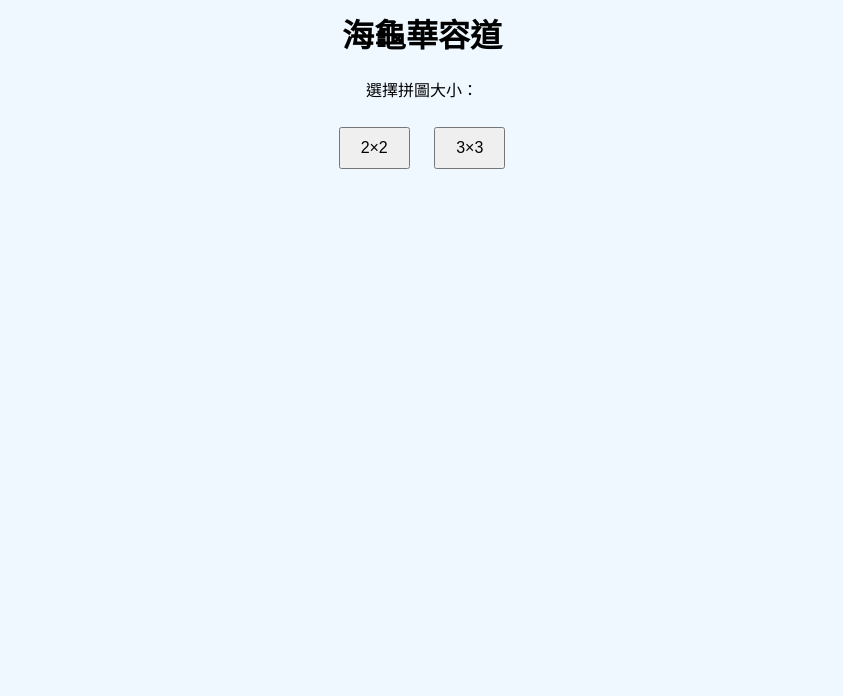
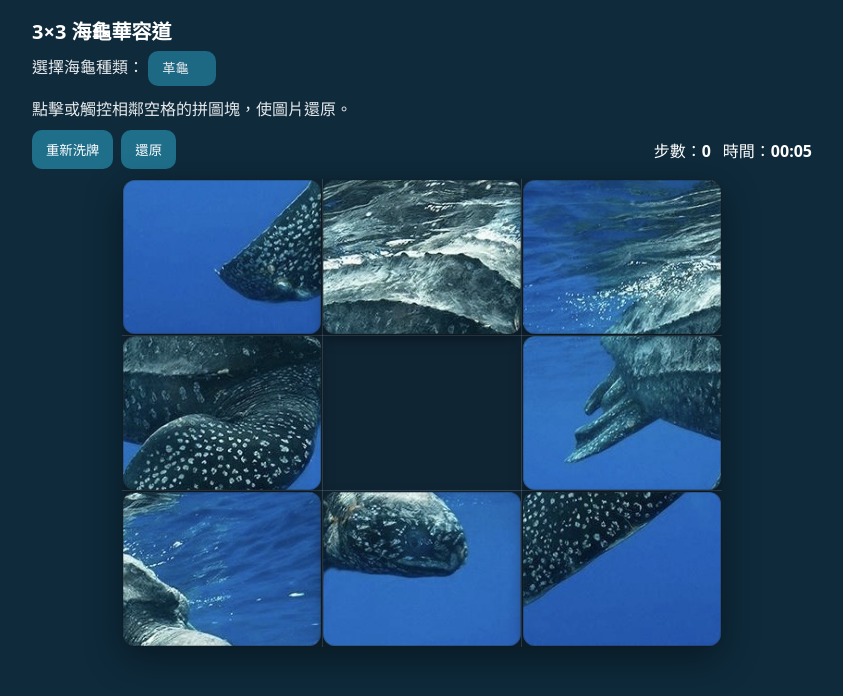
Before and after one commit to ycoca2024/sea-turtle-sliding-puzzle, a plain HTML site: page index.html in a window 1280 px wide. Shown: the whole page, without its empty margins (218-1061 px from the left). Drawn offline with Linux system fonts and the light colour scheme.

Commit message:
Update index.html

```diff
--- a/index.html
+++ b/index.html
@@ -1,138 +1,259 @@
 <!DOCTYPE html>
-<html lang="zh-TW">
+<html lang="zh-Hant">
 <head>
-  <meta charset="UTF-8">
-  <title>海龜華容道</title>
-  <style>
-    body { font-family: sans-serif; text-align: center; background: #f0f8ff; }
-    h1 { margin-top: 10px; }
-    #menu button { margin: 10px; padding: 10px 20px; font-size: 16px; }
-    #puzzle { display: grid; margin: 20px auto; gap: 2px; }
-    .tile {
-      width: 100px; height: 100px;
-      background-size: cover;
-      background-position: center;
-      cursor: pointer;
-      border: 1px solid #ccc;
-    }
-    .hidden { display: none; }
-    #infoBox {
-      position: fixed; top: 50%; left: 50%;
-      transform: translate(-50%, -50%);
-      background: white; padding: 20px; border: 2px solid #333;
-      width: 300px; z-index: 100;
-    }
-    #infoBox button { margin-top: 10px; padding: 5px 15px; }
-  </style>
+<meta charset="UTF-8" />
+<meta name="viewport" content="width=device-width, initial-scale=1" />
+<title>3×3 海龜華容道</title>
+<style>
+  :root { --gap: 3px; }
+  body{font-family: system-ui, -apple-system, "Segoe UI", Arial; margin:0; background:#0e2a3b; color:#fff}
+  .wrap{max-width:780px;margin:0 auto;padding:16px}
+  h1{font-size:20px;margin:0 0 6px}
+  .subtitle{opacity:.9;margin:6px 0 10px}
+  .toolbar{display:flex;gap:8px;flex-wrap:wrap;align-items:center;margin-bottom:8px}
+  select,button{background:#1f6f8b;color:#fff;border:none;padding:10px 14px;border-radius:10px;cursor:pointer}
+  select{appearance:none}
+  button:hover{filter:brightness(1.1)}
+  .stats{margin-left:auto;display:flex;gap:12px;align-items:center;font-variant-numeric:tabular-nums}
+  .board{width:min(92vw,600px);aspect-ratio:1/1;position:relative;border-radius:14px;background:#102534;
+         box-shadow:0 12px 36px rgba(0,0,0,.4);margin:10px auto;touch-action:manipulation;user-select:none;overflow:hidden}
+  .tile{position:absolute;width:calc((100% - 2*var(--gap))/3);height:calc((100% - 2*var(--gap))/3);
+        background-size:300% 300%;background-repeat:no-repeat;background-position:center;
+        border-radius:12px;box-shadow:inset 0 0 0 1px rgba(255,255,255,.06),0 6px 14px rgba(0,0,0,.35);
+        transition:transform .12s ease;will-change:transform;margin:calc(var(--gap)/3)}
+  .tile::after{content:"";position:absolute;inset:0;border-radius:12px;box-shadow:inset 0 0 0 1px rgba(0,0,0,.25)}
+  .tile.empty{opacity:0;pointer-events:none}
+  .gridlines{position:absolute;inset:0;border-radius:14px;pointer-events:none;
+    background:linear-gradient(#ffffff26,#ffffff26) 0 33.333%/100% 1px no-repeat,
+               linear-gradient(#ffffff26,#ffffff26) 0 66.666%/100% 1px no-repeat,
+               linear-gradient(90deg,#ffffff26,#ffffff26) 33.333% 0/1px 100% no-repeat,
+               linear-gradient(90deg,#ffffff26,#ffffff26) 66.666% 0/1px 100% no-repeat}
+  .win{position:absolute;inset:0;display:none;place-items:center;background:rgba(0,0,0,.25);backdrop-filter:blur(2px);
+  z-index:10; /* 加這行確保解說卡在最上層 */}
+  .win.show{display:grid}
+  .win .card{background:#fff;color:#123;padding:18px 22px;border-radius:12px;max-width:min(90vw,520px)}
+  .win .card img{max-width:100%;border-radius:8px;margin-bottom:10px}
+  .win .card h2{margin:.2em 0 .4em;font-size:18px}
+  .win .card p{margin:.3em 0 1em;line-height:1.5}
+   .small{font-size:12px;opacity:.8}
+
+/* 讓解說卡在棋盤內完整顯示，字不被裁掉 */
+.win{ padding:12px; }
+.win .card{
+  max-height: calc(100% - 24px);
+  overflow: auto;
+  -webkit-overflow-scrolling: touch;
+}
+.win .card img{
+  width:100%;
+  height:auto;
+  display:block;
+}
+</style>
 </head>
 <body>
-  <h1>海龜華容道</h1>
-  <div id="menu">
-    <p>選擇拼圖大小：</p>
-    <button onclick="startGame(2)">2×2</button>
-    <button onclick="startGame(3)">3×3</button>
+<div class="wrap">
+  <h1>3×3 海龜華容道</h1>
+
+  <div class="subtitle">
+    選擇海龜種類：
+    <select id="turtleSelect" aria-label="選擇海龜種類">
+      <option value="leatherback">革龜</option>
+      <option value="green">綠蠵龜</option>
+      <option value="olive">欖蠵龜</option>
+      <option value="hawksbill">玳瑁</option>
+      <option value="loggerhead">赤蠵龜</option>
+    </select>
   </div>
 
-  <div id="puzzle"></div>
+  <div class="subtitle">點擊或觸控相鄰空格的拼圖塊，使圖片還原。</div>
 
-  <div id="infoBox" class="hidden">
-    <h2 id="turtleName"></h2>
-    <p id="turtleDesc"></p>
-    <button onclick="closeInfo()">關閉</button>
+  <div class="toolbar">
+    <button id="shuffle">重新洗牌</button>
+    <button id="reset">還原</button>
+    <div class="stats"><span>步數：<strong id="moves">0</strong></span><span>時間：<strong id="time">00:00</strong></span></div>
   </div>
 
+  <div class="board" id="board" aria-label="Sliding puzzle board" aria-live="polite">
+    <div class="gridlines" aria-hidden="true"></div>
+    <div class="win" id="win"><div class="card"><strong>完成！</strong></div></div>
+  </div>
+</div>
+
 <script>
-const turtles = [
-  { name: "綠蠵龜", img: "green.jpg", desc: "綠蠵龜主要以海草為食，是最常見的大型海龜之一。" },
-  { name: "赤蠵龜", img: "loggerhead.jpg", desc: "赤蠵龜以頭大著稱，主要捕食甲殼類和軟體動物。" },
-  { name: "玳瑁", img: "hawksbill.jpg", desc: "玳瑁有美麗的龜甲花紋，常以海綿為食。" },
-  { name: "欖蠵龜", img: "olive.jpg", desc: "欖蠵龜體型較小，會集體上岸產卵，場面壯觀。" },
-  { name: "革龜", img: "leatherback.jpg", desc: "革龜是世界上最大的海龜，以水母為主要食物。" }
-];
+(function(){
+  const N = 3;
+  const total = N * N;
+  const emptyGoal = total - 1;
 
-let gridSize, puzzleDiv, emptyIndex, tiles, turtle;
+  // 物種資料（圖片、解說）
+  const turtleData = {
+    leatherback: {
+      img: 'leatherback.jpg',
+      title: '革龜（Dermochelys coriacea）',
+      desc: '世界上最大的海龜，體長常見 1.5–2.0 公尺以上、體重可逾 500–900 公斤。背甲無硬鱗，為革質外皮覆蓋骨板而得名。台灣曾於東部外海、澎湖、東沙海域有紀錄。',
+      infoImg: 'leatherback_info.jpg'
+    },
+    green: {
+      img: 'green.jpg',
+      title: '綠蠵龜（Chelonia mydas）',
+      desc: '成龜以海草、海藻為主食，體色偏綠。台灣常見於蘭嶼、綠島與墾丁海域，亦有上岸產卵紀錄點。',
+      infoImg: 'green_info.jpg'
+    },
+    olive: {
+      img: 'olive.jpg',
+      title: '欖蠵龜（Lepidochelys olivacea）',
+      desc: '體型較小，背甲橄欖綠色，常見於熱帶及亞熱帶沿海。台灣海域偶有出現紀錄。',
+      infoImg: 'olive_info.jpg'
+    },
+    hawksbill: {
+      img: 'hawksbill.jpg',
+      title: '玳瑁（Eretmochelys imbricata）',
+      desc: '背甲鱗片重疊、龜甲邊緣具鋸齒，常活動於珊瑚礁。台灣南部及離島珊瑚礁區較易見。',
+      infoImg: 'hawksbill_info.jpg'
+    },
+    loggerhead: {
+      img: 'loggerhead.jpg',
+      title: '赤蠵龜（Caretta caretta）',
+      desc: '頭部寬大、背甲紅褐色，偏好硬殼無脊椎動物。台灣周邊海域有洄游與偶見紀錄。',
+      infoImg: 'loggerhead_info.jpg'
+    }
+  };
 
-function startGame(size) {
-  gridSize = size;
-  turtle = turtles[Math.floor(Math.random()*turtles.length)];
-  puzzleDiv = document.getElementById("puzzle");
-  puzzleDiv.innerHTML = "";
-  puzzleDiv.style.gridTemplateColumns = `repeat(${size}, 100px)`;
-  puzzleDiv.style.gridTemplateRows = `repeat(${size}, 100px)`;
+  let currentTurtle = 'leatherback';
+  const board  = document.getElementById('board');
+  const movesEl = document.getElementById('moves');
+  const timeEl  = document.getElementById('time');
+  const winEl   = document.getElementById('win');
+  const selectEl= document.getElementById('turtleSelect');
 
-  let order = Array.from(Array(size*size).keys());
-  order.sort(() => Math.random()-0.5); // 打亂順序
+  let tiles = [];
+  let moves = 0, timer = null, startTime = null;
 
-  tiles = [];
-  for (let i=0; i<size*size; i++) {
-    let tile = document.createElement("div");
-    tile.className = "tile";
-
-    if (order[i] === size*size-1) {
-      tile.style.background = "#eee";
-      emptyIndex = i;
-    } else {
-      let row = Math.floor(order[i]/size);
-      let col = order[i]%size;
-      tile.style.backgroundImage = `url(${turtle.img})`;
-      tile.style.backgroundSize = `${size*100}px ${size*100}px`;
-      tile.style.backgroundPosition = `-${col*100}px -${row*100}px`;
-      tile.dataset.correct = order[i];
-      tile.addEventListener("click", () => moveTile(i));
-    }
-    puzzleDiv.appendChild(tile);
-    tiles.push(tile);
-  }
+function setBoardAspect(src){
+  const img = new Image();
+  img.onload = () => {
+    board.style.aspectRatio = `${img.naturalWidth} / ${img.naturalHeight}`;
+    draw(); // 尺寸改了，重畫
+  };
+  img.src = src;
 }
 
-function moveTile(i) {
-  // 允許上下左右移動
-  let neighbors = [];
-  if (emptyIndex - gridSize === i) neighbors.push(i); // 上
-  if (emptyIndex + gridSize === i) neighbors.push(i); // 下
-  if (emptyIndex - 1 === i && emptyIndex % gridSize !== 0) neighbors.push(i); // 左
-  if (emptyIndex + 1 === i && (emptyIndex+1) % gridSize !== 0) neighbors.push(i); // 右
+  const p2xy = p => ({ x: p % N, y: Math.floor(p / N) });
+  const xy2p = (x,y) => y * N + x;
 
-  if (neighbors.includes(i)) {
-    // 交換 DOM tile
-    let tmp = tiles[i].style.background;
-    let tmpPos = tiles[i].style.backgroundPosition;
-    let tmpImg = tiles[i].style.backgroundImage;
+  // 預載圖片避免切換時閃爍
+  function preload(src){ const i = new Image(); i.src = src; }
 
-    tiles[i].style.background = tiles[emptyIndex].style.background;
-    tiles[i].style.backgroundImage = tiles[emptyIndex].style.backgroundImage;
-    tiles[i].style.backgroundPosition = tiles[emptyIndex].style.backgroundPosition;
+  function draw(){
+  // 清空舊的
+  board.querySelectorAll('.tile').forEach(t => t.remove());
 
-    tiles[emptyIndex].style.background = tmp;
-    tiles[emptyIndex].style.backgroundImage = tmpImg;
-    tiles[emptyIndex].style.backgroundPosition = tmpPos;
+  // 依目前棋盤實際寬高計算每格位移（避免拉伸變形）
+  const cellX = board.clientWidth  / N;
+  const cellY = board.clientHeight / N;
 
-    emptyIndex = i;
-    checkWin();
-  }
+  tiles.forEach((val, idx) => {
+    const {x, y} = p2xy(idx);
+    const tile = document.createElement('div');
+    tile.className = 'tile' + (val === emptyGoal ? ' empty' : '');
+
+    // 位置
+    tile.style.transform = `translate(${x * cellX}px, ${y * cellY}px)`;
+
+    // 圖片與該塊對應區域
+    tile.style.backgroundImage = `url('${turtleData[currentTurtle].img}')`;
+    const bx = (100 / (N - 1)) * p2xy(val).x;
+    const by = (100 / (N - 1)) * p2xy(val).y;
+    tile.style.backgroundPosition = `${bx}% ${by}%`;
+
+    tile.addEventListener('click', () => move(idx));
+    tile.addEventListener('touchstart', (e) => { e.preventDefault(); move(idx); }, { passive:false });
+    board.appendChild(tile);
+  });
 }
 
-function checkWin() {
-  for (let i=0; i<tiles.length-1; i++) {
-    let row = Math.floor(i/gridSize);
-    let col = i%gridSize;
-    let correct = `-${col*100}px -${row*100}px`;
-    if (tiles[i].style.backgroundPosition !== correct) return;
+  // 由完成狀態隨機合法步驟打亂，確保可解
+  function shuffle(){
+    tiles = Array.from({length: total}, (_,i) => i);
+    for(let i=0; i<240; i++){
+      const e = tiles.indexOf(emptyGoal);
+      const {x,y} = p2xy(e);
+      const ops = [];
+      if(x>0)     ops.push(xy2p(x-1,y));
+      if(x<N-1)   ops.push(xy2p(x+1,y));
+      if(y>0)     ops.push(xy2p(x,y-1));
+      if(y<N-1)   ops.push(xy2p(x,y+1));
+      const s = ops[Math.floor(Math.random()*ops.length)];
+      [tiles[e], tiles[s]] = [tiles[s], tiles[e]];
+    }
+    moves = 0; movesEl.textContent = moves;
+    startTimer(); winEl.classList.remove('show');
+    draw();
   }
-  showInfo();
-}
 
-function showInfo() {
-  document.getElementById("turtleName").innerText = turtle.name;
-  document.getElementById("turtleDesc").innerText = turtle.desc;
-  document.getElementById("infoBox").classList.remove("hidden");
-}
+  function move(idx){
+    const e = tiles.indexOf(emptyGoal);
+    const a = p2xy(idx), b = p2xy(e);
+    if(Math.abs(a.x - b.x) + Math.abs(a.y - b.y) === 1){
+      [tiles[e], tiles[idx]] = [tiles[idx], tiles[e]];
+      moves++; movesEl.textContent = moves;
+      draw();
+      if(tiles.every((v,i)=>v===i)){
+        stopTimer();
+        showWinCard();
+      }
+    }
+  }
 
-function closeInfo() {
-  document.getElementById("infoBox").classList.add("hidden");
-  document.getElementById("menu").style.display = "block";
-  document.getElementById("puzzle").innerHTML = "";
-}
+  function startTimer(){
+    clearInterval(timer); startTime = Date.now(); timeEl.textContent = '00:00';
+    timer = setInterval(()=>{
+      const s = Math.floor((Date.now() - startTime)/1000);
+      const m = Math.floor(s/60);
+      timeEl.textContent = `${String(m).padStart(2,'0')}:${String(s%60).padStart(2,'0')}`;
+    }, 1000);
+  }
+  function stopTimer(){ clearInterval(timer); timer = null; }
+
+  function showWinCard(){
+    const data = turtleData[currentTurtle];
+    winEl.innerHTML = `
+      <div class="card" role="dialog" aria-label="完成解說卡">
+        <img src="${data.infoImg}" alt="${data.title}" onerror="this.src='${data.img}'">
+        <h2>${data.title}</h2>
+        <p style="text-align:left">${data.desc}</p>
+        <p class="small">完成步數：${movesEl.textContent}｜用時：${timeEl.textContent}</p>
+<p class="small" style="margin-top:6px">
+資料來源：海洋保育署、IUCN（國際自然保護聯盟）、NOAA Photo Library 等。<br>
+※ 本遊戲內容僅供教育推廣參考，物種資訊可能隨研究更新。
+</p>
+        <button onclick="document.getElementById('win').classList.remove('show')">關閉</button>
+      </div>
+    `;
+    winEl.classList.add('show');
+  }
+
+  // 事件
+  document.getElementById('shuffle').addEventListener('click', shuffle);
+  document.getElementById('reset').addEventListener('click', ()=>{
+    tiles = Array.from({length: total}, (_,i)=>i);
+    moves = 0; movesEl.textContent = moves; stopTimer(); draw();
+  });
+  selectEl.addEventListener('change', (e)=>{
+  currentTurtle = e.target.value;
+  preload(turtleData[currentTurtle].img);
+  preload(turtleData[currentTurtle].infoImg);
+  setBoardAspect(turtleData[currentTurtle].img);
+  shuffle();
+});
+
+  // 初始化
+  Object.values(turtleData).forEach(t => { preload(t.img); preload(t.infoImg); });
+setBoardAspect(turtleData[currentTurtle].img);
+shuffle();
+  window.addEventListener('resize', draw);
+})();
 </script>
 </body>
 </html>
```
